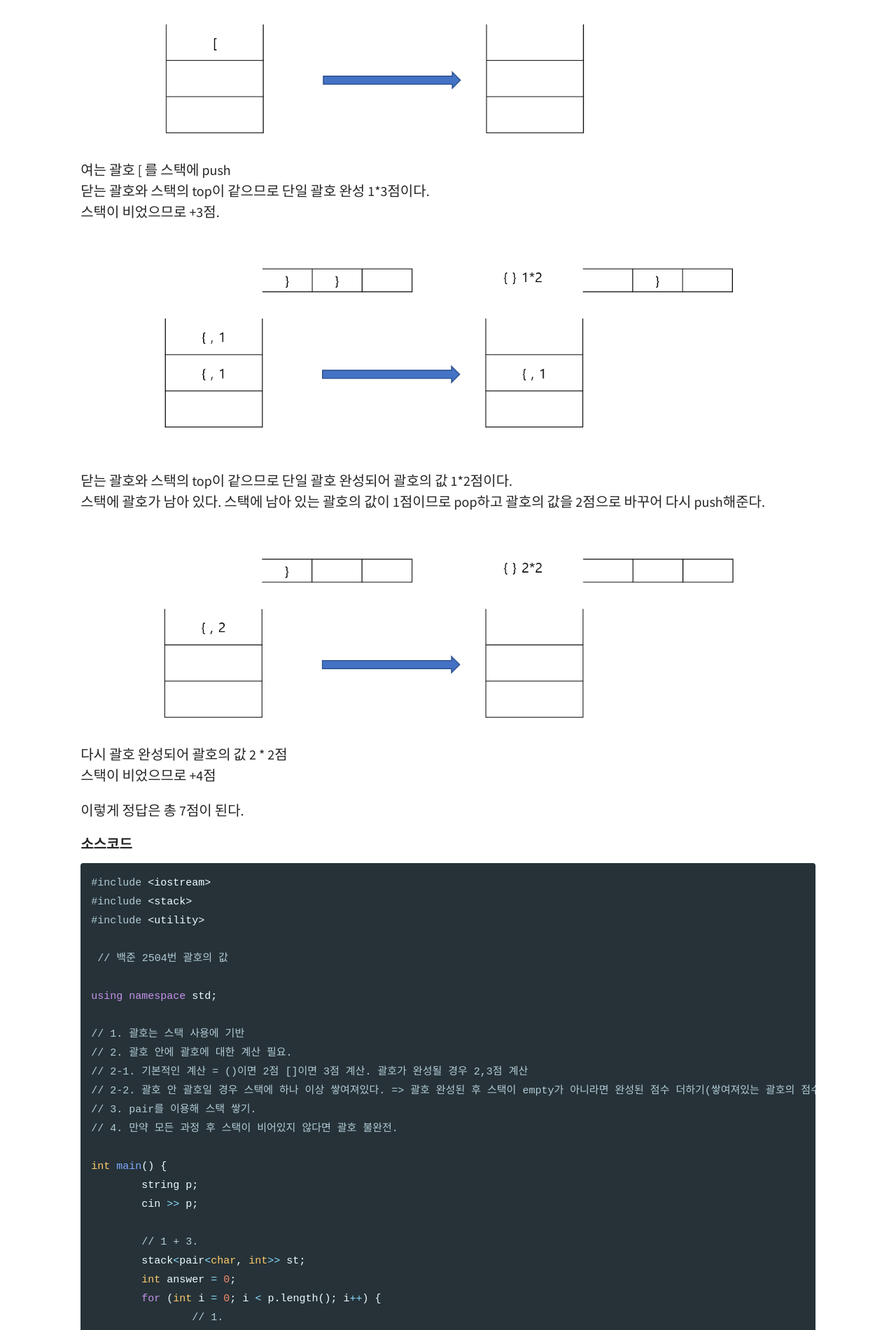
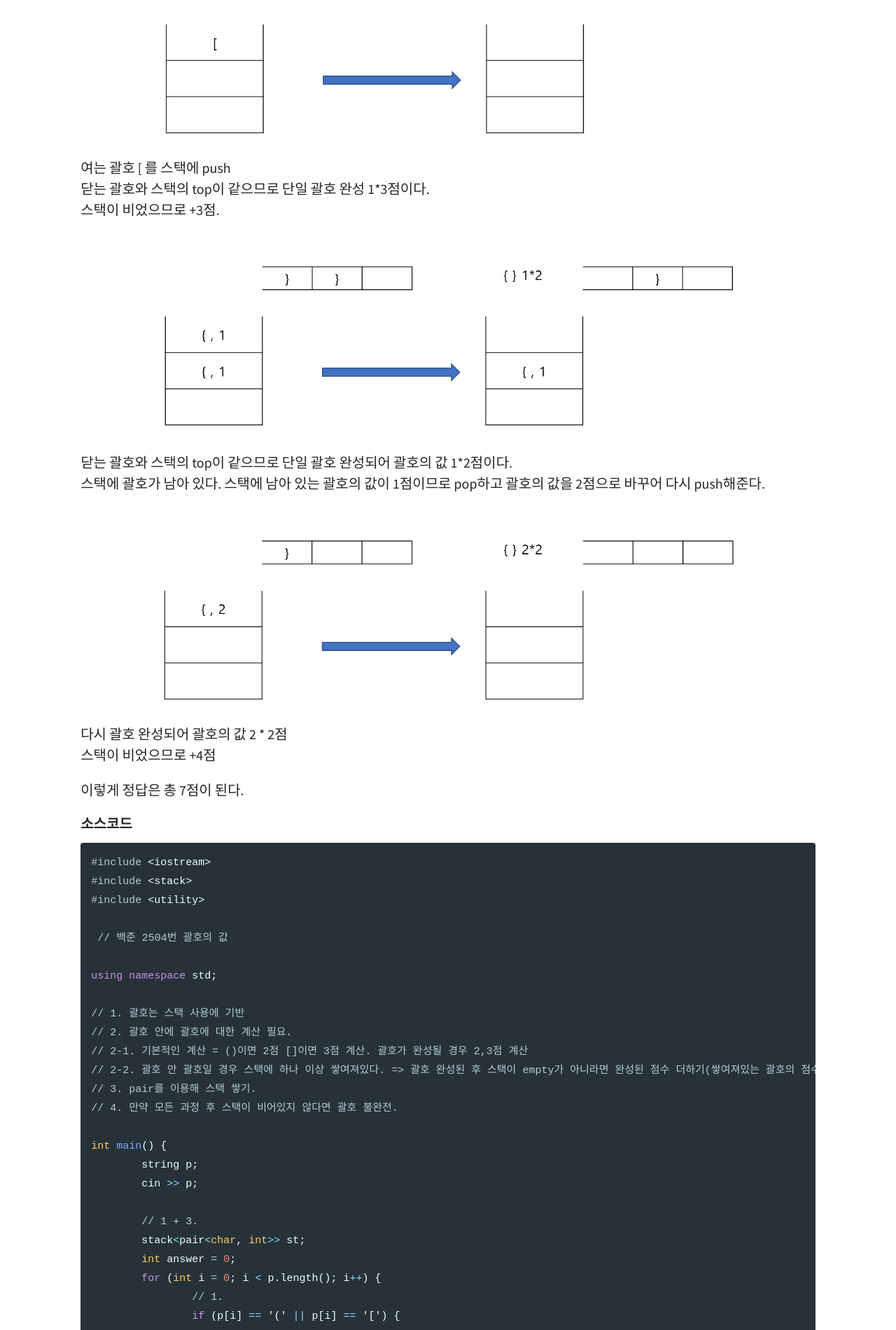
Before and after one commit to YisooKim/YisooKim.github.io, a Jekyll site: the page built from _posts/2020-06-12-2502.md, in a window 1280 px wide. Shown: the part 1277-3177 px from the top of the page at 70% size. Built offline with Jekyll 4.4.1, drawn with Linux system fonts in a browser that asks for light colours.

Commit message:
modify image url

```diff
--- a/_includes/aligner.html
+++ b/_includes/aligner.html
@@ -9,7 +9,7 @@
 <div class="row">
     {% for image in images %}
     <div {% unless column %}class="column"{% endunless%} style="flex: {{ column }}%" >
-        <img src="{{ image | prepend: 'assets/img/' | relative_url }}" alt="{{ image | prepend: '/' | split: '/' | last }}">
+        <img src="{{ image | prepend: '/img/' | relative_url }}" alt="{{ image | prepend: '/' | split: '/' | last }}">
     </div>
     {% endfor %}
 </div>
--- a/_posts/2020-06-12-2502.md
+++ b/_posts/2020-06-12-2502.md
@@ -47,18 +47,17 @@ category: Algorithm
 괄호의 값이 1이라면 완성된 괄호의 값 할당, 1이 아니라면 기존 값에 + 괄호 값
 이해하기 쉽게 '\[ \] \{ \{ \} \} ' 예시를 보자.
 
-
-![img]({{ "/img/post_2502_1.png" | relative_url}})
+{% include aligner.html images="post_2502_1.png" %}
 여는 괄호 \[ 를 스택에 push
 닫는 괄호와 스택의 top이 같으므로 단일 괄호 완성 1*3점이다.
 스택이 비었으므로 +3점.
 
-![img]({{ "/img/post_2502_2.png" | relative_url}})
+{% include aligner.html images="post_2502_2.png" %}
 
 닫는 괄호와 스택의 top이 같으므로 단일 괄호 완성되어 괄호의 값 1*2점이다.
 스택에 괄호가 남아 있다. 스택에 남아 있는 괄호의 값이 1점이므로 pop하고 괄호의 값을 2점으로 바꾸어 다시 push해준다.
 
-![img]({{ "/img/post_2502_3.png" | relative_url}})
+{% include aligner.html images="post_2502_3.png" %}
 다시 괄호 완성되어 괄호의 값 2 * 2점
 스택이 비었으므로 +4점
 
```
